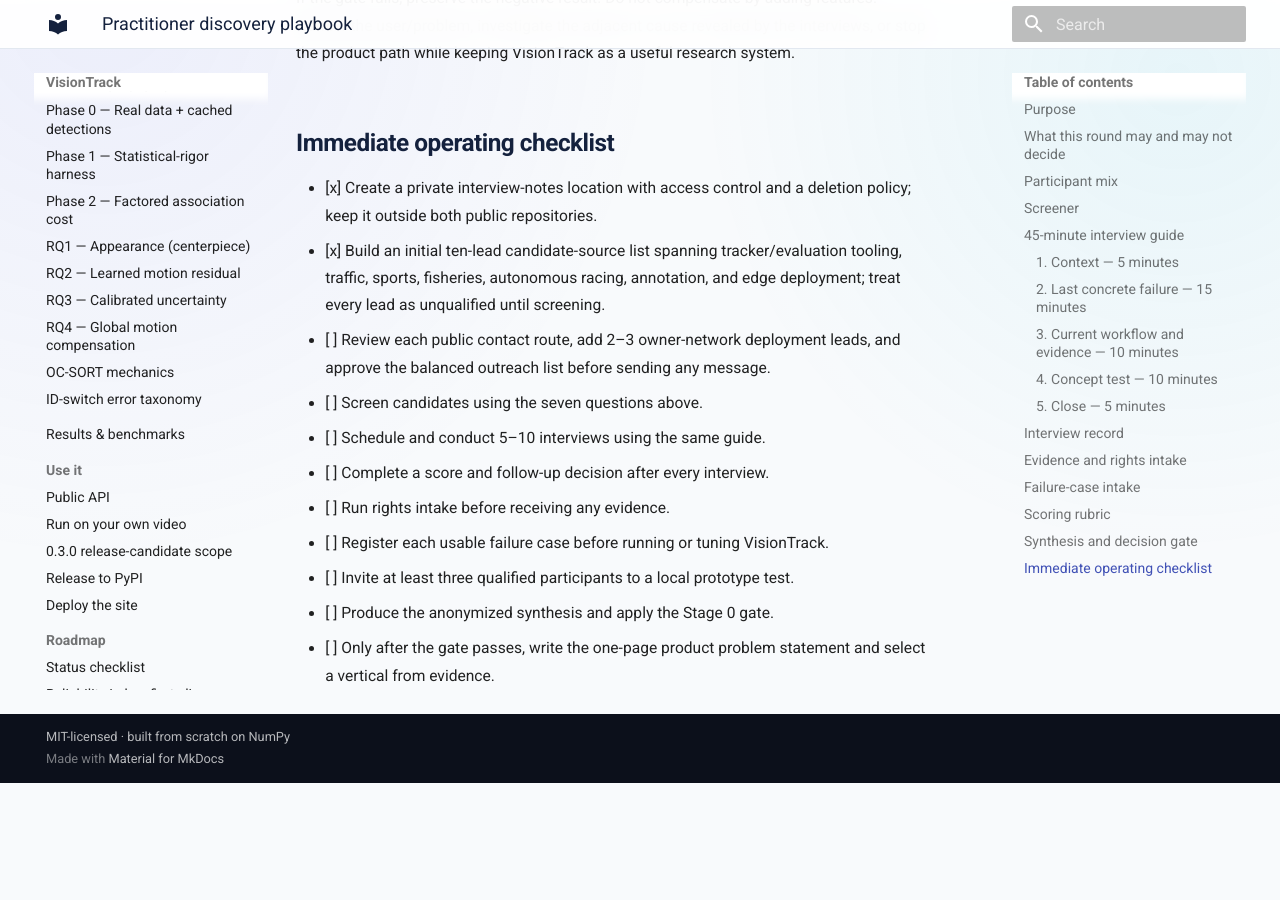
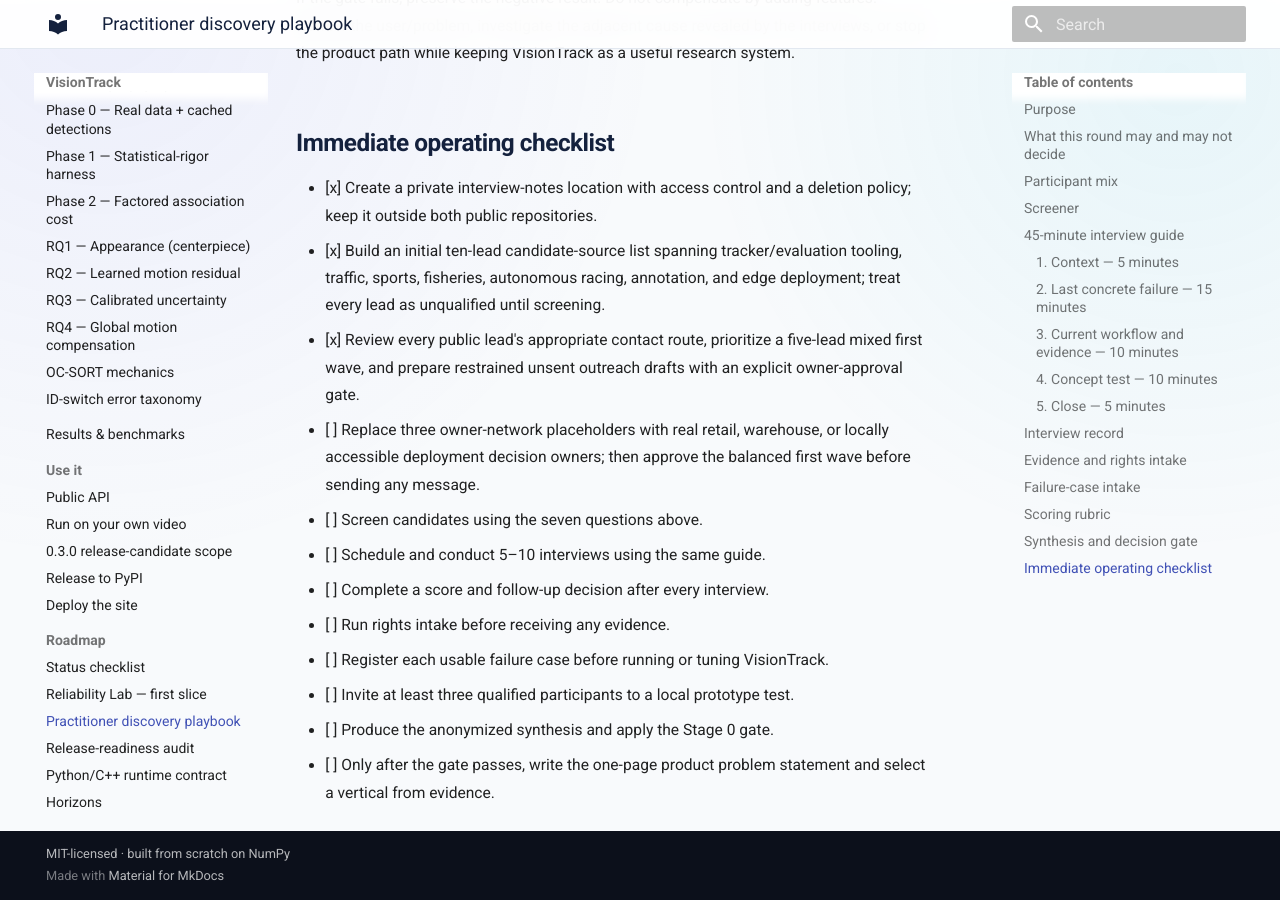
Before and after one commit to hulagerushikesh/visiontrack, an MkDocs documentation site: the page built from docs/PRACTITIONER_DISCOVERY.md, in a window 1280 px wide and 900 px high, scrolled down 8096 px. Built offline with MkDocs 1.6.1 and Material for MkDocs 9.7.7, drawn with Linux system fonts in a browser that asks for light colours; before the commit the page ends 8879 px from its top, so only the background shows below that.

Commit message:
docs: prepare practitioner outreach gate

```diff
--- a/docs/PRACTITIONER_DISCOVERY.md
+++ b/docs/PRACTITIONER_DISCOVERY.md
@@ -288,8 +288,12 @@
 - [x] Build an initial ten-lead candidate-source list spanning tracker/evaluation
       tooling, traffic, sports, fisheries, autonomous racing, annotation, and
       edge deployment; treat every lead as unqualified until screening.
-- [ ] Review each public contact route, add 2–3 owner-network deployment leads,
-      and approve the balanced outreach list before sending any message.
+- [x] Review every public lead's appropriate contact route, prioritize a
+      five-lead mixed first wave, and prepare restrained unsent outreach drafts
+      with an explicit owner-approval gate.
+- [ ] Replace three owner-network placeholders with real retail, warehouse, or
+      locally accessible deployment decision owners; then approve the balanced
+      first wave before sending any message.
 - [ ] Screen candidates using the seven questions above.
 - [ ] Schedule and conduct 5–10 interviews using the same guide.
 - [ ] Complete a score and follow-up decision after every interview.
```
Also changed, not shown: docs/NEXT_STEPS.md (+2 -0 lines), 1 other file.
